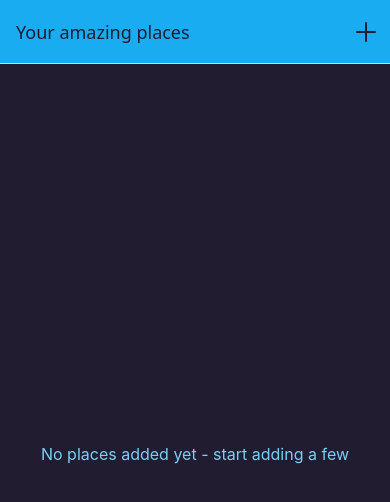
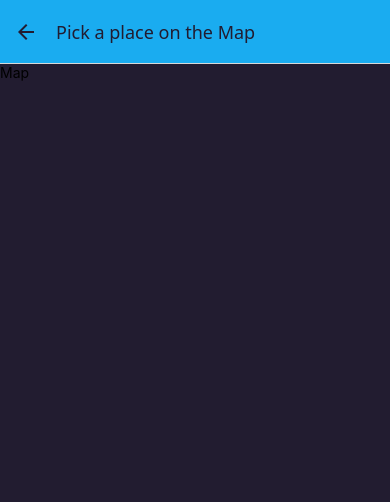
Before and after one commit to belsman/amazing-places, a React Native app: screen /Map in a window 390 px wide. Shown: the top 502 px of the page. Built offline with nearby package versions, Linux system fonts and the light colour scheme.

Commit message:
configure .env

```diff
--- a/App.tsx
+++ b/App.tsx
@@ -6,6 +6,7 @@ import { StatusBar } from 'expo-status-bar';
 import { AddPlace } from './screens/AddPlace';
 import { IconButton } from './ui/IconButton';
 import { Colors } from './constants/colors';
+import { Map } from './screens/Map';
 
 const Stack = createNativeStackNavigator();
 
@@ -49,6 +50,14 @@ export default function App() {
               title: 'Add new place',
             }}
           />
+
+          <Stack.Screen
+            name="Map"
+            component={Map}
+            options={{
+              title: 'Pick a place on the Map',
+            }}
+          />
         </Stack.Navigator>
       </NavigationContainer>
     </>
--- /dev/null
+++ b/babel.config.js
@@ -0,0 +1,4 @@
+api.cache(false);
+module.exports = {
+  plugins: [['module:react-native-dotenv']],
+};
--- a/screens/Map.tsx
+++ b/screens/Map.tsx
@@ -0,0 +1,9 @@
+import { View, Text } from 'react-native';
+
+export function Map() {
+  return (
+    <View>
+      <Text>Map</Text>
+    </View>
+  );
+}
--- a/tsconfig.json
+++ b/tsconfig.json
@@ -1,6 +1,7 @@
 {
   "extends": "expo/tsconfig.base",
   "compilerOptions": {
-    "strict": true
+    "strict": true,
+    "typeRoots": ["./types"]
   }
 }
--- /dev/null
+++ b/types/env.d.ts
@@ -0,0 +1,3 @@
+declare module '@env' {
+  export const GOOGLE_MAP_API_KEY: string;
+}
```
Also changed, not shown: package.json (+4 -3 lines), 2 other files (tests, documents, lock files or other folders).
